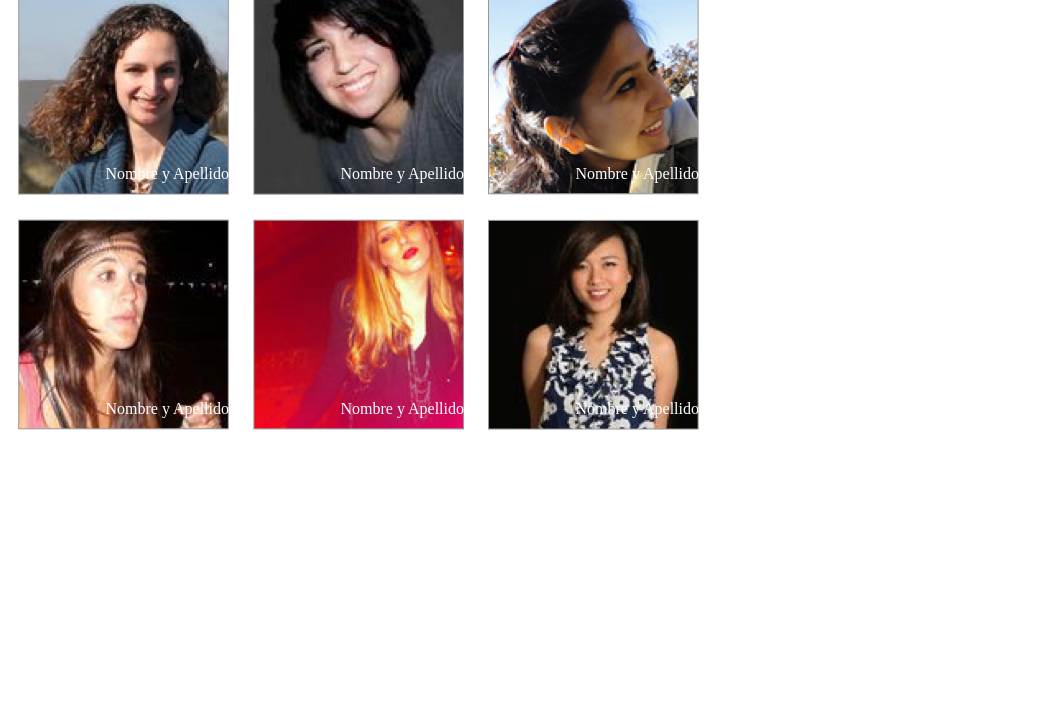
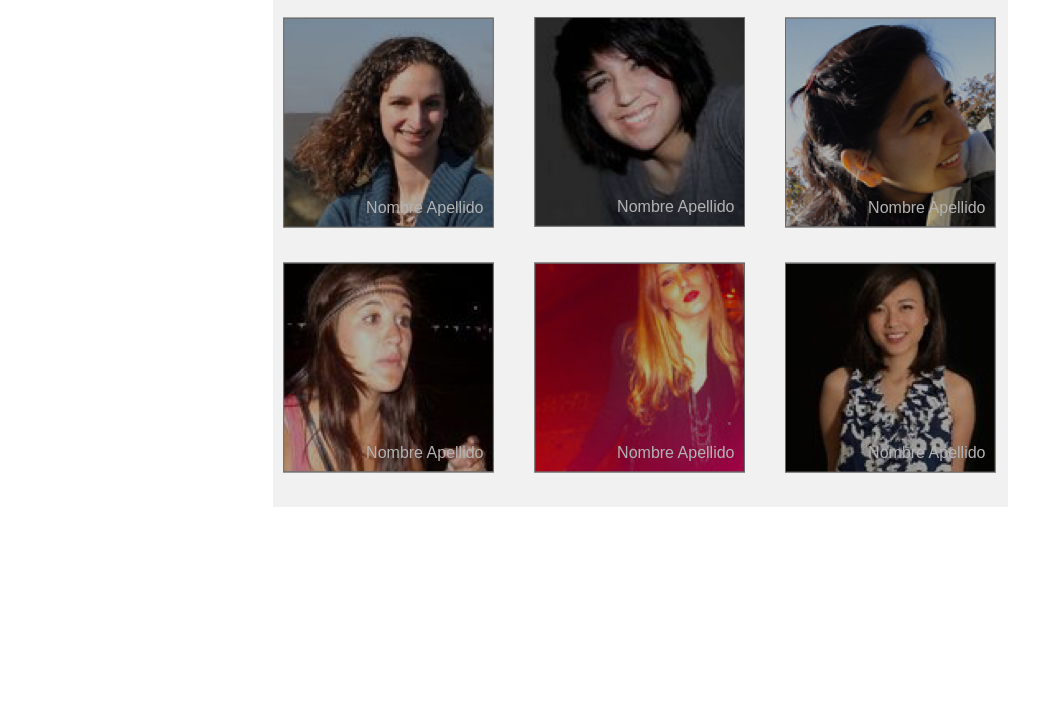
Before and after one commit to Alexandra-Fernandez/nuestras-coders, a plain HTML site: page Problema/index.html in a window 1280 px wide. Shown: the part 90-800 px from the top of the page, without its empty margins (0-1063 px from the left). Drawn offline with Linux system fonts and the light colour scheme.

Commit message:
Solución

```diff
--- a/Problema/index.html
+++ b/Problema/index.html
@@ -1,46 +1,44 @@
 <!DOCTYPE html>
-<html>
+<html lang="en">
 	<head>
-		<link rel="stylesheet" type="text/css" href="main.css">
+		<meta charset="UTF-8">
+		<title>Nuestras coders</title>
+		<link rel="stylesheet" href="main.css">
 	</head>
 	<body>
+		<div class="contenedor">
 			<h3>Nuestras coders</h3>
-	<div class="contenedor"></div>
-	<div class="caja">
-	    <div class="fila">
-		    <img src="img/profile-1.png">
-		    <div class="letra">
-		        <p>Nombre y Apellido</p>
+			<div class="division"></div>
+			<div class="grid clearfix">
+				<div class="box">
+					<img src="img/profile-1.png" alt="Coder">
+					<p>Nombre Apellido</p>
+					<div class="overlay"></div>
 				</div>
+				<div class="box">
+					<img src="img/profile-2.png" alt="Coder">
+					<p>Nombre Apellido</p>
+					<div class="overlay"></div>
 				</div>
-	    <div class="fila">
-		    <img src="img/profile-2.png">
-		    <div class="letra">
-		        <p>Nombre y Apellido</p>
+				<div class="box">
+					<img src="img/profile-3.png" alt="Coder">
+					<p>Nombre Apellido</p>
+					<div class="overlay"></div>
 				</div>
+				<div class="box">
+					<img src="img/profile-4.png" alt="Coder">
+					<p>Nombre Apellido</p>
+					<div class="overlay"></div>
 				</div>
-	    <div class="fila">
-		    <img src="img/profile-3.png">
-		    <div class="letra">
-		        <p>Nombre y Apellido</p>
+				<div class="box">
+					<img src="img/profile-5.png" alt="Coder">
+					<p>Nombre Apellido</p>
+					<div class="overlay"></div>
 				</div>
-	    </div>
-	    <div class="fila">
-		    <img src="img/profile-4.png">
-		    <div class="letra">
-		        <p>Nombre y Apellido</p>
-		    </div>
-	    </div>
-	    <div class="fila">
-		    <img src="img/profile-5.png">
-		    <div class="letra">
-		        <p>Nombre y Apellido</p>
-		    </div>
-	    </div>
-	    <div class="fila">
-		    <img src="img/profile-6.png">
-		    <div class="letra">
-		        <p>Nombre y Apellido</p>
+				<div class="box">
+					<img src="img/profile-6.png" alt="Coder">
+					<p>Nombre Apellido</p>
+					<div class="overlay"></div>
 				</div>
 			</div>
 		</div>
--- a/Problema/main.css
+++ b/Problema/main.css
@@ -1,26 +1,65 @@
+* {
+	margin:0px;
+	padding: 0px;
+	box-sizing: border-box;
+}
+
+.clearfix:before, .clearfix:after {
+    content: "";
+    display: table;
+}
+
+.clearfix:after {
+    clear: both;
+}
 
 .contenedor {
-	background-color: black;
-	height: 5px;
+	width: 735px;
+	margin: 0px auto;
+	min-height: 300px;
+	background-color: #f1f1f1;
+	font-family: Arial;
+	border-top: 1px solid #f1f1f1;
+}
+
+h3 {
+	margin: 50px 0px 10px 10px;
+}
+
+.division {
+	margin-left: 10px;
+	border: 2px solid #000;
 	width: 100px;
 }
-.caja {
-	display:block;
-	width: 750px;
-	height: 550px;
+
+.grid {
+	margin-top: 20px;
+	margin-left: 10px;
 }
-.fila {
+
+.grid .box {
+	float: left;
+	margin-right: 40px;
+	margin-bottom: 30px;
 	position: relative;
-	display: inline-block;
-	margin: 10px;
 }
-.letra {
+
+.grid .box:nth-child(3n+3) {
+	margin-right: 0px;
+}
+
+.grid .box p {
 	position: absolute;
-	bottom: 0px;
-	right: 0px;
+	right:10px;
+	bottom:15px;
 	color: white;
 }
-img:hover{
-	opacity: 0.5;
-	filter: 1;
+
+.grid .box .overlay {
+	position: absolute;
+	width: 100%;
+	height: 98%;
+	background-color: rgba(0, 0, 0, 0.3);
+	top: 0px;
+	left:0px;
 }
```
Lines whose indentation alone changed are shown as unchanged.
